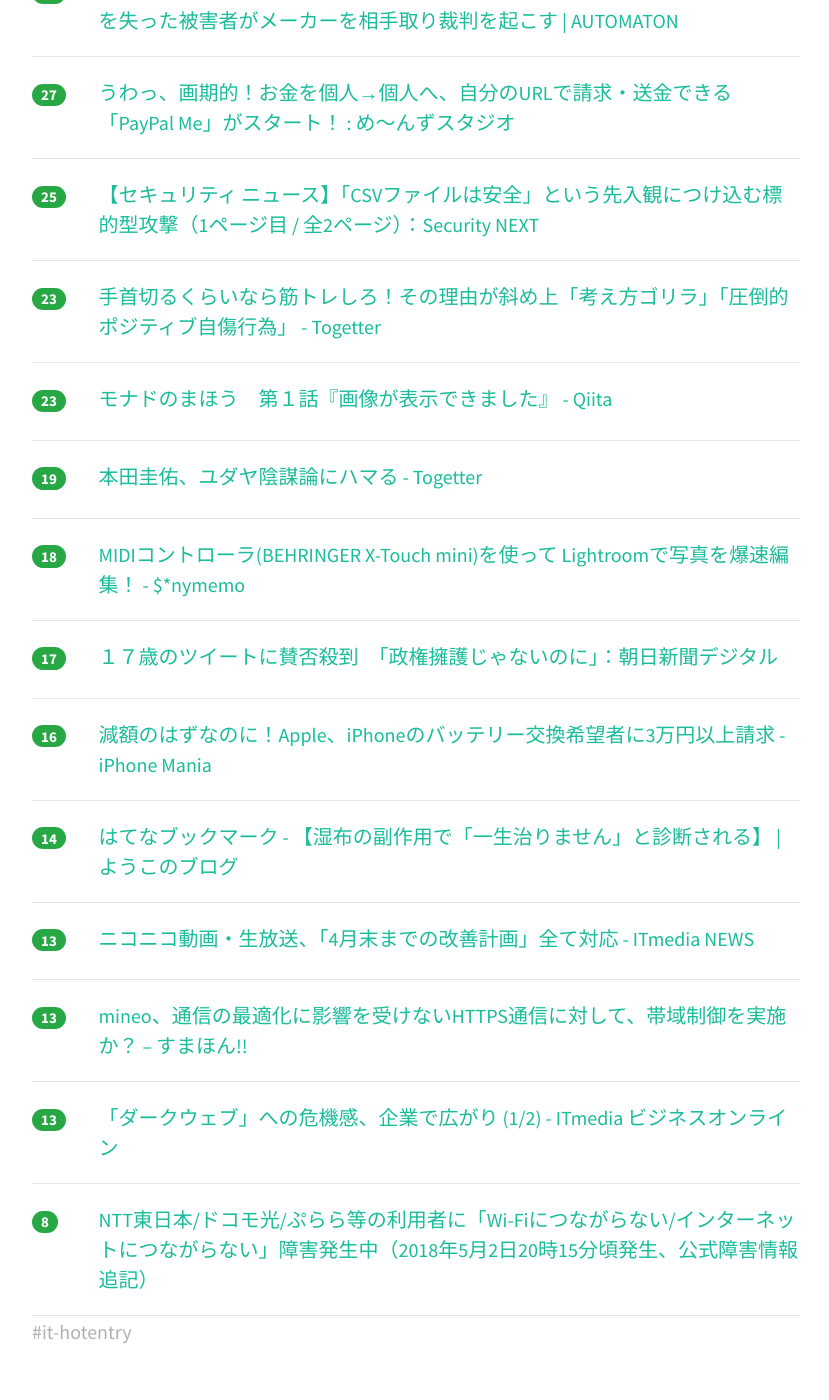
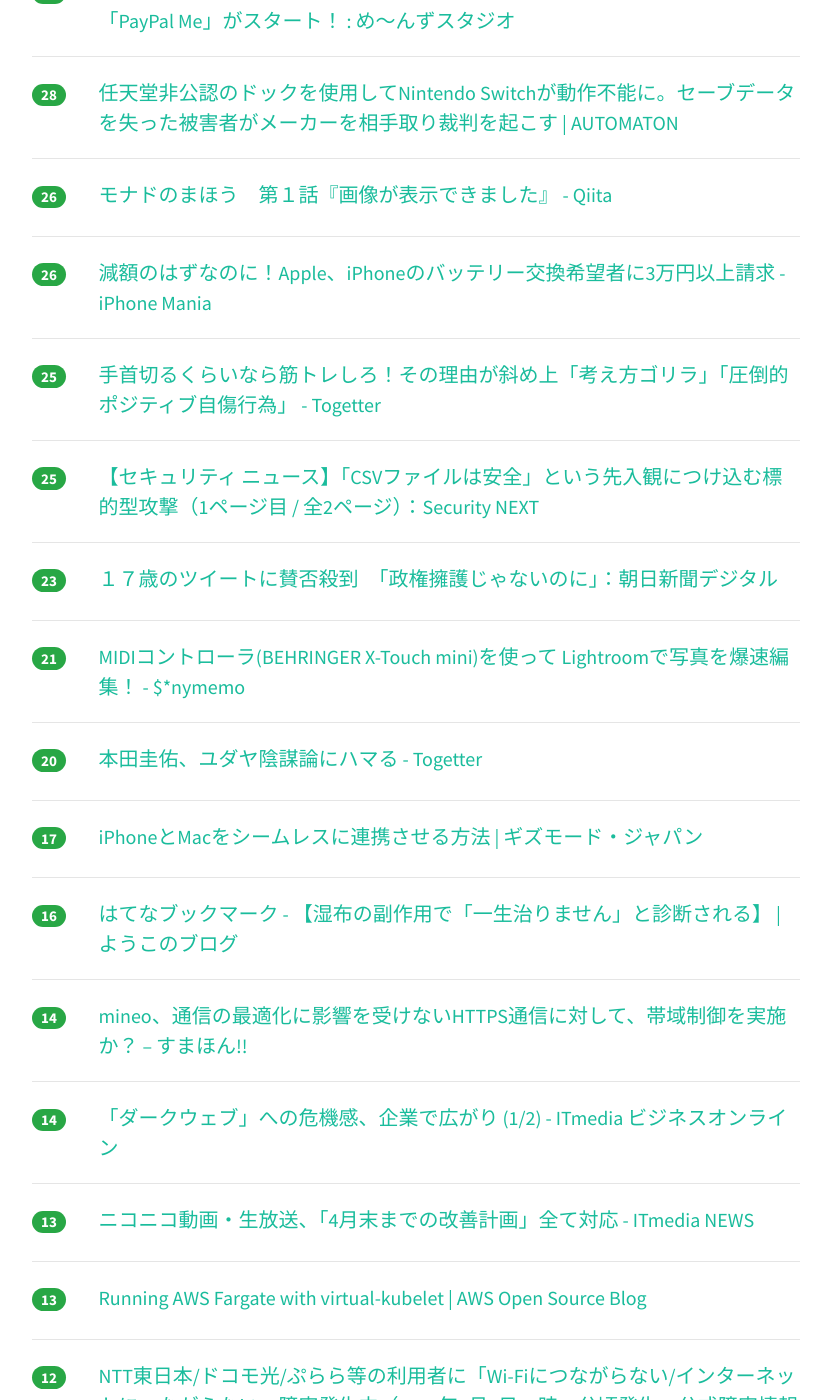
Before and after one commit to yatta47/hatena-matome-site, a Jekyll site: the page built from _posts/2018-05-03-hatena.md, in a window 1280 px wide and 1400 px high, scrolled down 1089 px. Shown: the whole window, without its empty margins (224-1053 px from the left). Built offline with Jekyll 4.4.1, drawn with Linux system fonts in a browser that asks for light colours; nearby versions of some CDN libraries; some of the changed text lies outside the part shown.

Commit message:
Updated 2018-05-03

```diff
--- a/_posts/2018-05-03-hatena.md
+++ b/_posts/2018-05-03-hatena.md
@@ -1,59 +1,74 @@
 ---
 layout: post
 title:  "2018-05-03 はてぶIT"
-date:   2018-05-03 11:01:13
+date:   2018-05-03 12:01:51
 tags: [it-hotentry]
 ---
-22 件のデータあり
+26 件のデータあり
 
 <hr><div class="row">
-<div class="col-1"><span class="badge badge-pill badge-success h2">55</span></div>
+<div class="col-1"><span class="badge badge-pill badge-success h2">85</span></div>
 <div class="col-11"><a href='https://anond.hatelabo.jp/20180502164021' target='_blank'>マクドナルド高すぎ</a></div>
 </div>
 <hr>
 <div class="row">
-<div class="col-1"><span class="badge badge-pill badge-success h2">53</span></div>
+<div class="col-1"><span class="badge badge-pill badge-success h2">66</span></div>
+<div class="col-11"><a href='https://sairu.co.jp/doernote/0034' target='_blank'>キーエンスのWebマーケティングが凄すぎるので、解説してみた | DOER NOTE</a></div>
+</div>
+<hr>
+<div class="row">
+<div class="col-1"><span class="badge badge-pill badge-success h2">58</span></div>
 <div class="col-11"><a href='https://razokulover.hateblo.jp/entry/2018/05/02/175235' target='_blank'>Nuxt.js+Firebase HostingのサイトをPWA化してLighthouseで(ほぼ)100点満点を目指す - razokulover publog</a></div>
 </div>
 <hr>
 <div class="row">
-<div class="col-1"><span class="badge badge-pill badge-success h2">36</span></div>
-<div class="col-11"><a href='https://sairu.co.jp/doernote/0034' target='_blank'>キーエンスのWebマーケティングが凄すぎるので、解説してみた | DOER NOTE</a></div>
+<div class="col-1"><span class="badge badge-pill badge-success h2">39</span></div>
+<div class="col-11"><a href='https://github.com/google/gvisor' target='_blank'>GitHub - google/gvisor: Sandboxed Container Runtime</a></div>
 </div>
 <hr>
 <div class="row">
-<div class="col-1"><span class="badge badge-pill badge-success h2">34</span></div>
+<div class="col-1"><span class="badge badge-pill badge-success h2">38</span></div>
+<div class="col-11"><a href='http://mizchi.hatenablog.com/entry/2018/05/03/001502' target='_blank'>30歳になった - mizchi's blog</a></div>
+</div>
+<hr>
+<div class="row">
+<div class="col-1"><span class="badge badge-pill badge-success h2">36</span></div>
 <div class="col-11"><a href='https://blog.masuqat.net/2018/03/31/react-typescript-toolchain-2018-spring/' target='_blank'>React を TypeScript で使う際のツール考察 2018 春 | La Verda Luno</a></div>
 </div>
 <hr>
 <div class="row">
-<div class="col-1"><span class="badge badge-pill badge-success h2">33</span></div>
-<div class="col-11"><a href='https://github.com/google/gvisor' target='_blank'>GitHub - google/gvisor: Sandboxed Container Runtime</a></div>
-</div>
-<hr>
-<div class="row">
-<div class="col-1"><span class="badge badge-pill badge-success h2">32</span></div>
+<div class="col-1"><span class="badge badge-pill badge-success h2">35</span></div>
 <div class="col-11"><a href='https://cloudplatform.googleblog.com/2018/05/Open-sourcing-gVisor-a-sandboxed-container-runtime.html' target='_blank'>Google Cloud Platform Blog: Open-sourcing gVisor, a sandboxed container runtime</a></div>
 </div>
 <hr>
 <div class="row">
-<div class="col-1"><span class="badge badge-pill badge-success h2">32</span></div>
+<div class="col-1"><span class="badge badge-pill badge-success h2">35</span></div>
 <div class="col-11"><a href='https://blogs.technet.microsoft.com/askcorejp/2018/05/02/2018-05-rollup-credssp-rdp/' target='_blank'>2018 年 5 月の更新プログラム適用によるリモート デスクトップ接続への影響 | Ask CORE</a></div>
 </div>
 <hr>
 <div class="row">
 <div class="col-1"><span class="badge badge-pill badge-success h2">31</span></div>
-<div class="col-11"><a href='http://mizchi.hatenablog.com/entry/2018/05/03/001502' target='_blank'>30歳になった - mizchi's blog</a></div>
+<div class="col-11"><a href='http://www.asuka-xp.com/paypal-me-start.html' target='_blank'>うわっ、画期的！お金を個人→個人へ、自分のURLで請求・送金できる「PayPal Me」がスタート！ : め〜んずスタジオ</a></div>
 </div>
 <hr>
 <div class="row">
-<div class="col-1"><span class="badge badge-pill badge-success h2">27</span></div>
+<div class="col-1"><span class="badge badge-pill badge-success h2">28</span></div>
 <div class="col-11"><a href='http://jp.automaton.am/articles/newsjp/20180502-67136/' target='_blank'>任天堂非公認のドックを使用してNintendo Switchが動作不能に。セーブデータを失った被害者がメーカーを相手取り裁判を起こす | AUTOMATON</a></div>
 </div>
 <hr>
 <div class="row">
-<div class="col-1"><span class="badge badge-pill badge-success h2">27</span></div>
-<div class="col-11"><a href='http://www.asuka-xp.com/paypal-me-start.html' target='_blank'>うわっ、画期的！お金を個人→個人へ、自分のURLで請求・送金できる「PayPal Me」がスタート！ : め〜んずスタジオ</a></div>
+<div class="col-1"><span class="badge badge-pill badge-success h2">26</span></div>
+<div class="col-11"><a href='https://qiita.com/hiruberuto/items/5321d8cebce7b87851f6' target='_blank'>モナドのまほう　第１話『画像が表示できました』 - Qiita</a></div>
+</div>
+<hr>
+<div class="row">
+<div class="col-1"><span class="badge badge-pill badge-success h2">26</span></div>
+<div class="col-11"><a href='https://iphone-mania.jp/news-210969/' target='_blank'>減額のはずなのに！Apple、iPhoneのバッテリー交換希望者に3万円以上請求 - iPhone Mania</a></div>
+</div>
+<hr>
+<div class="row">
+<div class="col-1"><span class="badge badge-pill badge-success h2">25</span></div>
+<div class="col-11"><a href='https://togetter.com/li/1223454' target='_blank'>手首切るくらいなら筋トレしろ！その理由が斜め上「考え方ゴリラ」「圧倒的ポジティブ自傷行為」 - Togetter</a></div>
 </div>
 <hr>
 <div class="row">
@@ -63,37 +78,37 @@ tags: [it-hotentry]
 <hr>
 <div class="row">
 <div class="col-1"><span class="badge badge-pill badge-success h2">23</span></div>
-<div class="col-11"><a href='https://togetter.com/li/1223454' target='_blank'>手首切るくらいなら筋トレしろ！その理由が斜め上「考え方ゴリラ」「圧倒的ポジティブ自傷行為」 - Togetter</a></div>
+<div class="col-11"><a href='https://www.asahi.com/articles/ASL4P64P5L4POIPE016.html' target='_blank'>１７歳のツイートに賛否殺到　「政権擁護じゃないのに」：朝日新聞デジタル</a></div>
 </div>
 <hr>
 <div class="row">
-<div class="col-1"><span class="badge badge-pill badge-success h2">23</span></div>
-<div class="col-11"><a href='https://qiita.com/hiruberuto/items/5321d8cebce7b87851f6' target='_blank'>モナドのまほう　第１話『画像が表示できました』 - Qiita</a></div>
+<div class="col-1"><span class="badge badge-pill badge-success h2">21</span></div>
+<div class="col-11"><a href='https://sonymemo.hateblo.jp/entry/2018/05/02/120000' target='_blank'>MIDIコントローラ(BEHRINGER X-Touch mini)を使って Lightroomで写真を爆速編集！ - $*nymemo</a></div>
 </div>
 <hr>
 <div class="row">
-<div class="col-1"><span class="badge badge-pill badge-success h2">19</span></div>
+<div class="col-1"><span class="badge badge-pill badge-success h2">20</span></div>
 <div class="col-11"><a href='https://togetter.com/li/1203996' target='_blank'>本田圭佑、ユダヤ陰謀論にハマる - Togetter</a></div>
 </div>
 <hr>
 <div class="row">
-<div class="col-1"><span class="badge badge-pill badge-success h2">18</span></div>
-<div class="col-11"><a href='https://sonymemo.hateblo.jp/entry/2018/05/02/120000' target='_blank'>MIDIコントローラ(BEHRINGER X-Touch mini)を使って Lightroomで写真を爆速編集！ - $*nymemo</a></div>
-</div>
-<hr>
-<div class="row">
 <div class="col-1"><span class="badge badge-pill badge-success h2">17</span></div>
-<div class="col-11"><a href='https://www.asahi.com/articles/ASL4P64P5L4POIPE016.html' target='_blank'>１７歳のツイートに賛否殺到　「政権擁護じゃないのに」：朝日新聞デジタル</a></div>
+<div class="col-11"><a href='https://www.gizmodo.jp/2018/05/re-iphone-mac.html' target='_blank'>iPhoneとMacをシームレスに連携させる方法 | ギズモード・ジャパン</a></div>
 </div>
 <hr>
 <div class="row">
 <div class="col-1"><span class="badge badge-pill badge-success h2">16</span></div>
-<div class="col-11"><a href='https://iphone-mania.jp/news-210969/' target='_blank'>減額のはずなのに！Apple、iPhoneのバッテリー交換希望者に3万円以上請求 - iPhone Mania</a></div>
+<div class="col-11"><a href='http://b.hatena.ne.jp/entry/s/ameblo.jp/0163533544/entry-12372008709.html' target='_blank'>はてなブックマーク - 【湿布の副作用で「一生治りません」と診断される】 | ようこのブログ</a></div>
 </div>
 <hr>
 <div class="row">
 <div class="col-1"><span class="badge badge-pill badge-success h2">14</span></div>
-<div class="col-11"><a href='http://b.hatena.ne.jp/entry/s/ameblo.jp/0163533544/entry-12372008709.html' target='_blank'>はてなブックマーク - 【湿布の副作用で「一生治りません」と診断される】 | ようこのブログ</a></div>
+<div class="col-11"><a href='https://smhn.info/201805-mineo-limit-speed-https-communication' target='_blank'>mineo、通信の最適化に影響を受けないHTTPS通信に対して、帯域制御を実施か？ – すまほん!!</a></div>
+</div>
+<hr>
+<div class="row">
+<div class="col-1"><span class="badge badge-pill badge-success h2">14</span></div>
+<div class="col-11"><a href='http://www.itmedia.co.jp/business/articles/1805/02/news083.html' target='_blank'>「ダークウェブ」への危機感、企業で広がり (1/2) - ITmedia ビジネスオンライン</a></div>
 </div>
 <hr>
 <div class="row">
@@ -103,16 +118,21 @@ tags: [it-hotentry]
 <hr>
 <div class="row">
 <div class="col-1"><span class="badge badge-pill badge-success h2">13</span></div>
-<div class="col-11"><a href='https://smhn.info/201805-mineo-limit-speed-https-communication' target='_blank'>mineo、通信の最適化に影響を受けないHTTPS通信に対して、帯域制御を実施か？ – すまほん!!</a></div>
+<div class="col-11"><a href='https://aws.amazon.com/blogs/opensource/aws-fargate-virtual-kubelet/' target='_blank'>Running AWS Fargate with virtual-kubelet | AWS Open Source Blog</a></div>
 </div>
 <hr>
 <div class="row">
-<div class="col-1"><span class="badge badge-pill badge-success h2">13</span></div>
-<div class="col-11"><a href='http://www.itmedia.co.jp/business/articles/1805/02/news083.html' target='_blank'>「ダークウェブ」への危機感、企業で広がり (1/2) - ITmedia ビジネスオンライン</a></div>
+<div class="col-1"><span class="badge badge-pill badge-success h2">12</span></div>
+<div class="col-11"><a href='http://did2memo.net/2018/05/02/ntt-east-failure-2018-05-02/' target='_blank'>NTT東日本/ドコモ光/ぷらら等の利用者に「Wi-Fiにつながらない/インターネットにつながらない」障害発生中（2018年5月2日20時15分頃発生、公式障害情報追記）</a></div>
+</div>
+<hr>
+<div class="row">
+<div class="col-1"><span class="badge badge-pill badge-success h2">10</span></div>
+<div class="col-11"><a href='https://booth.pm/topics/mach_digital_paperback' target='_blank'>マッハ新書を読もう！ - BOOTH</a></div>
 </div>
 <hr>
 <div class="row">
 <div class="col-1"><span class="badge badge-pill badge-success h2">8</span></div>
-<div class="col-11"><a href='http://did2memo.net/2018/05/02/ntt-east-failure-2018-05-02/' target='_blank'>NTT東日本/ドコモ光/ぷらら等の利用者に「Wi-Fiにつながらない/インターネットにつながらない」障害発生中（2018年5月2日20時15分頃発生、公式障害情報追記）</a></div>
+<div class="col-11"><a href='https://pc.watch.impress.co.jp/docs/news/1119988.html' target='_blank'>自動OC機能で大幅ブーストした第2世代誕生。Ryzen セカンドインパクト - PC Watch</a></div>
 </div>
 <hr>
```
